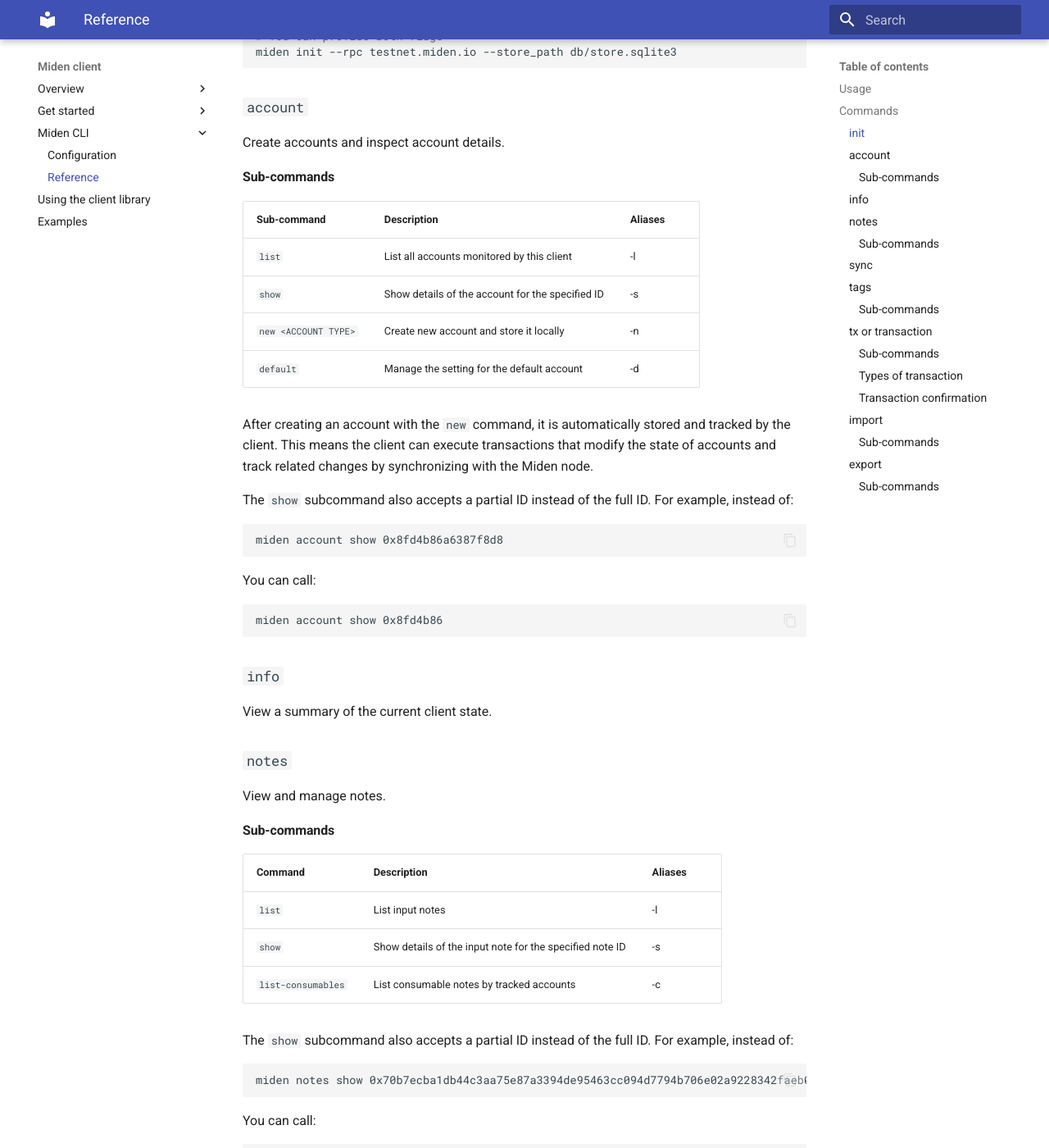
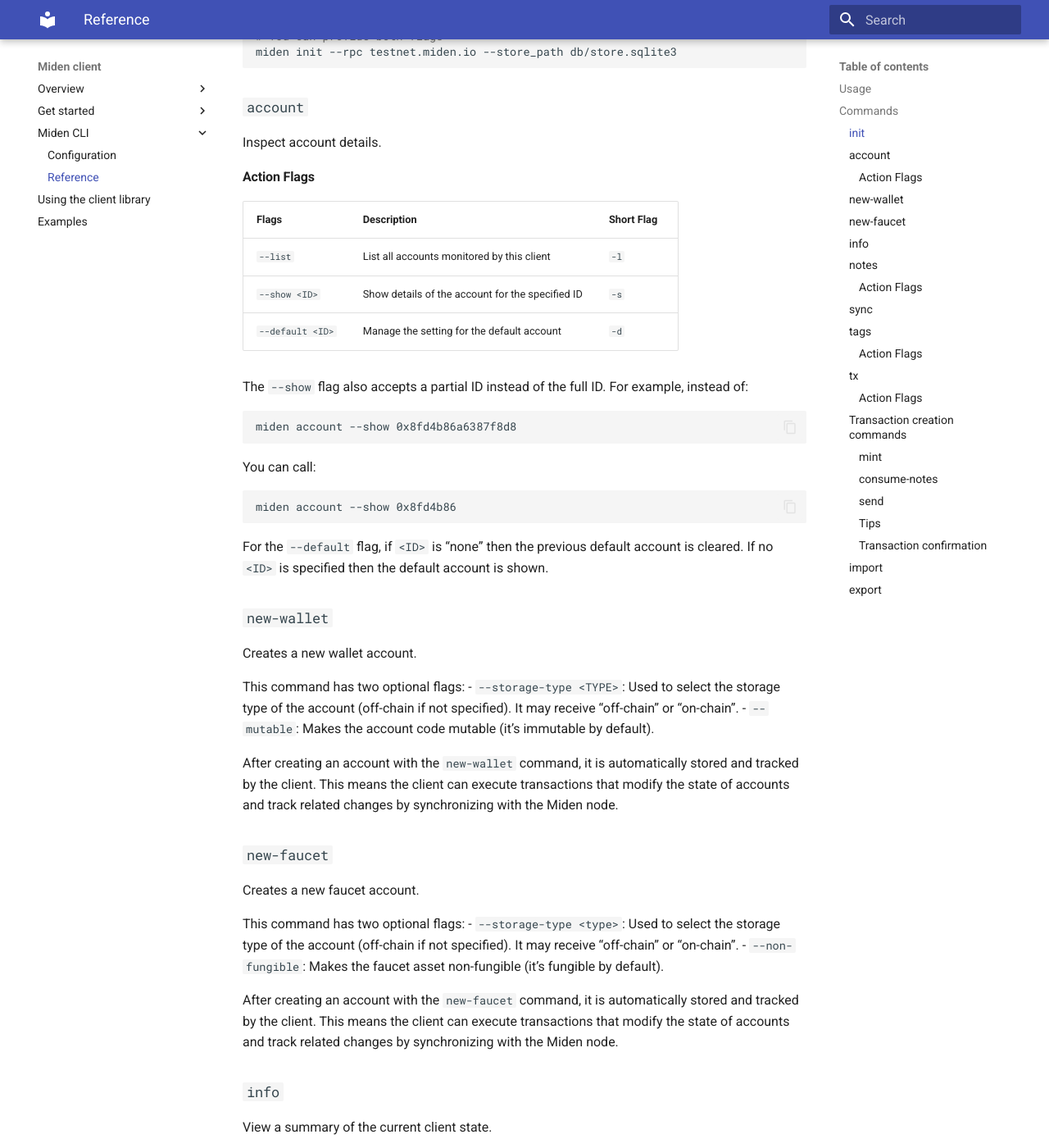
Before and after one commit to 0xPolygonMiden/miden-client, an MkDocs documentation site: the page built from docs/cli-reference.md, in a window 1280 px wide and 1400 px high, scrolled down 1086 px. Shown: the whole window at 82% size. Built offline with MkDocs 1.6.1 and Material for MkDocs 9.7.7, drawn with Linux system fonts in a browser that asks for light colours; some of the changed text lies outside the part shown.

Commit message:
Update cli-reference with new command structure

````diff
--- a/docs/cli-reference.md
+++ b/docs/cli-reference.md
@@ -12,13 +12,13 @@
 Call a command on the `miden-client` like this:
 
 ```sh
-miden <command> <sub-command>
+miden <command> <flags> <arguments>
 ```
 
 Optionally, you can include the `--debug` flag to run the command with debug mode, which enables debug output logs from scripts that were compiled in this mode:
 
 ```sh
-miden --debug <command> <sub-command>
+miden --debug <flags> <arguments>
 ```
 
 Note that the debug flag overrides the `MIDEN_DEBUG` environment variable.
@@ -51,30 +51,49 @@
 
 ### `account`
 
-Create accounts and inspect account details.
+Inspect account details.
 
-#### Sub-commands
+#### Action Flags
 
-| Sub-command | Description                                         | Aliases |
-|---------|-----------------------------------------------------|---------|
-| `list`    | List all accounts monitored by this client         | -l      |
-| `show`    | Show details of the account for the specified ID   | -s      |
-| `new <ACCOUNT TYPE>`  | Create new account and store it locally  | -n      |
-| `default`  | Manage the setting for the default account | -d      |
+| Flags           | Description                                         | Short Flag|
+|-----------------|-----------------------------------------------------|-----------|
+|`--list`         | List all accounts monitored by this client          | `-l`      |
+|`--show <ID>`    | Show details of the account for the specified ID    | `-s`      |
+|`--default <ID>` | Manage the setting for the default account          | `-d`      |
 
-After creating an account with the `new` command, it is automatically stored and tracked by the client. This means the client can execute transactions that modify the state of accounts and track related changes by synchronizing with the Miden node.
-
-The `show` subcommand also accepts a partial ID instead of the full ID. For example, instead of:
+The `--show` flag also accepts a partial ID instead of the full ID. For example, instead of:
 
 ```sh
-miden account show 0x8fd4b86a6387f8d8
+miden account --show 0x8fd4b86a6387f8d8
 ```
 
 You can call:
 
 ```sh
-miden account show 0x8fd4b86
+miden account --show 0x8fd4b86
 ```
+
+For the `--default` flag, if `<ID>` is "none" then the previous default account is cleared. If no `<ID>` is specified then the default account is shown.
+
+### `new-wallet`
+
+Creates a new wallet account.
+
+This command has two optional flags:
+- `--storage-type <TYPE>`: Used to select the storage type of the account (off-chain if not specified). It may receive "off-chain" or "on-chain".
+- `--mutable`: Makes the account code mutable (it's immutable by default).
+
+After creating an account with the `new-wallet` command, it is automatically stored and tracked by the client. This means the client can execute transactions that modify the state of accounts and track related changes by synchronizing with the Miden node.
+
+### `new-faucet`
+
+Creates a new faucet account.
+
+This command has two optional flags:
+- `--storage-type <type>`: Used to select the storage type of the account (off-chain if not specified). It may receive "off-chain" or "on-chain".
+- `--non-fungible`: Makes the faucet asset non-fungible (it's fungible by default).
+
+After creating an account with the `new-faucet` command, it is automatically stored and tracked by the client. This means the client can execute transactions that modify the state of accounts and track related changes by synchronizing with the Miden node.
 
 ### `info`
 
@@ -84,24 +103,30 @@
 
 View and manage notes.
 
-#### Sub-commands
+#### Action Flags
 
-| Command           | Description                                                 | Aliases |
-|-------------------|-------------------------------------------------------------|---------|
-| `list`            | List input notes                                            | -l      |
-| `show`            | Show details of the input note for the specified note ID    | -s      |
-| `list-consumables`| List consumable notes by tracked accounts                   | -c      |
+| Flags             | Description                                                 | Short Flag |
+|-------------------|-------------------------------------------------------------|------------|
+|`--list [<filter>]`| List input notes                                            | `-l`       |
+| `--show <ID>`     | Show details of the input note for the specified note ID    | `-s`       |
 
-The `show` subcommand also accepts a partial ID instead of the full ID. For example, instead of:
+The `--list` flag receives an optional filter:
+    - pending: Only lists pending notes.
+    - commited: Only lists commited notes.
+    - consumed: Only lists consumed notes.
+    - consumable: Only lists consumable notes. An additional `--account-id <ID>` flag may be added to only show notes consumable by the specified account.
+If no filter is specified then all notes are listed.
+
+The `--show` flag also accepts a partial ID instead of the full ID. For example, instead of:
 
 ```sh
-miden notes show 0x70b7ecba1db44c3aa75e87a3394de95463cc094d7794b706e02a9228342faeb0
+miden notes --show 0x70b7ecba1db44c3aa75e87a3394de95463cc094d7794b706e02a9228342faeb0
 ```
 
 You can call:
 
 ```sh
-miden notes show 0x70b7ec
+miden notes --show 0x70b7ec
 ```
 
 ### `sync`
@@ -112,65 +137,73 @@
 
 View and add tags.
 
-#### Sub-commands
+#### Action Flags
+
+| Flag            | Description                                                 | Aliases |
+|-----------------|-------------------------------------------------------------|---------|
+| `--list`        | List all tags monitored by this client                      | `-l`    |
+| `--add <tag>`   | Add a new tag to the list of tags monitored by this client  | `-a`    |
+| `--remove <tag>`| Remove a tag from the list of tags monitored by this client | `-r`    |
+
+### `tx`
+
+View transactions.
+
+#### Action Flags
 
 | Command | Description                                              | Aliases |
 |---------|----------------------------------------------------------|---------|
-| `list`    | List all tags monitored by this client                   | -l      |
-| `add`     | Add a new tag to the list of tags monitored by this client | -a      |
-| `remove`  | Remove a tag from the list of tags monitored by this client | -r      |
-
-### `tx` or `transaction`
-
-Execute and view transactions.
-
-#### Sub-commands
-
-| Command | Description                                              | Aliases |
-|---------|----------------------------------------------------------|---------|
-| `list`  | List tracked transactions                                | -l      |
-| `new  <TX TYPE>` | Execute a transaction, prove and submit it to the node. Once submitted, it gets tracked by the client.   | -n      |
+| `--list`| List tracked transactions                                | -l      |
 
 After a transaction gets executed, two entities start being tracked:
 
 - The transaction itself: It follows a lifecycle from `pending` (initial state) and `committed` (after the node receives it).
 - Output notes that might have been created as part of the transaction (for example, when executing a pay-to-id transaction).
 
-#### Types of transaction
+### Transaction creation commands
+#### `mint`
 
-| Command         | Explanation                                                                                                       |
-|-----------------|-------------------------------------------------------------------------------------------------------------------|
-| `p2id --sender <SENDER ACCOUNT ID> --target <TARGET ACCOUNT ID> --faucet <FAUCET ID> <AMOUNT> --note-type <NOTE_TYPE>`            | Pay-to-id transaction. Sender Account creates a note that a target Account ID can consume. The asset is identifed by the tuple `(FAUCET ID, AMOUNT)`. |
-| `p2idr --sender <SENDER ACCOUNT ID> --target <TARGET ACCOUNT ID> --faucet <FAUCET ID> <AMOUNT> <RECALL_HEIGHT> --note-type <NOTE_TYPE>`            | Pay-to-id With Recall transaction. Sender Account creates a note that a target Account ID can consume, but the Sender will also be able to consume it after `<RECALL_HEIGHT>` is reached. The asset is identifed by the tuple `(FAUCET ID, AMOUNT)`. |
-| `mint --target <TARGET ACCOUNT ID> --faucet <FAUCET ID> <AMOUNT> --note-type <NOTE_TYPE>`           | Creates a note that contains a specific amount tokens minted by a faucet, that the target Account ID can consume|
-| `consume-notes  --account <ACCOUNT ID> [NOTES]`  | Account ID consumes a list of notes, specified by their Note ID |
+Creates a note that contains a specific amount tokens minted by a faucet, that the target Account ID can consume.
 
-`<NOTE_TYPE>` can be either `public` or `private`.
+Usage: `miden mint --target <TARGET ACCOUNT ID> --faucet <FAUCET ID> <AMOUNT> --note-type <NOTE_TYPE>`
 
-For `consume-notes` subcommand, you can also provide a partial ID instead of the full ID for each note. So instead of
+#### `consume-notes`
+
+Account ID consumes a list of notes, specified by their Note ID.
+
+Usage: `miden consume-notes --account <ACCOUNT ID> [NOTES]`
+
+For this command, you can also provide a partial ID instead of the full ID for each note. So instead of
 
 ```sh
-miden tx new consume-notes --account <some-account-id> 0x70b7ecba1db44c3aa75e87a3394de95463cc094d7794b706e02a9228342faeb0 0x80b7ecba1db44c3aa75e87a3394de95463cc094d7794b706e02a9228342faeb0
+miden consume-notes --account <some-account-id> 0x70b7ecba1db44c3aa75e87a3394de95463cc094d7794b706e02a9228342faeb0 0x80b7ecba1db44c3aa75e87a3394de95463cc094d7794b706e02a9228342faeb0
 ```
 
 You can do:
 
 ```sh
-miden tx new consume-notes --account <some-account-id> 0x70b7ecb 0x80b7ecb
+miden consume-notes --account <some-account-id> 0x70b7ecb 0x80b7ecb
 ```
 
-Also, for `p2id`, `p2idr` and `consume-notes`, you can omit the `--sender` and `--account` flags to use the default account defined in the [config](./cli-config.md). If you omit the flag but have no default account defined in the config, you'll get an error instead.
+#### `send`
+
+Sends assets to another account. Sender Account creates a note that a target Account ID can consume. The asset is identifed by the tuple `(FAUCET ID, AMOUNT)`. The note can be configured to be recallable making the sender able to consume it after a height is reached.
+
+Usage: `miden send --sender <SENDER ACCOUNT ID> --target <TARGET ACCOUNT ID> --faucet <FAUCET ID>  --note-type <NOTE_TYPE> <AMOUNT> <RECALL_HEIGHT>`
+
+#### Tips
+For `send` and `consume-notes`, you can omit the `--sender` and `--account` flags to use the default account defined in the [config](./cli-config.md). If you omit the flag but have no default account defined in the config, you'll get an error instead.
 
 For every command which needs an account ID (either wallet or faucet), you can also provide a partial ID instead of the full ID for each account. So instead of
 
 ```sh
-miden tx new p2id --sender 0x80519a1c5e3680fc --target 0x8fd4b86a6387f8d8 --faucet 0xa99c5c8764d4e011 100
+miden send --sender 0x80519a1c5e3680fc --target 0x8fd4b86a6387f8d8 --faucet 0xa99c5c8764d4e011 100
 ```
 
 You can do:
 
 ```sh
-miden tx new p2id --sender 0x80519 --target 0x8fd4b --faucet 0xa99c5 100
+miden send --sender 0x80519 --target 0x8fd4b --faucet 0xa99c5 100
 ```
 
 #### Transaction confirmation
@@ -187,27 +220,14 @@
 Continue with proving and submission? Changes will be irreversible once the proof is finalized on the rollup (Y/N)
 ```
 
-This confirmation can be skipped in non-interactive environments by providing the `--force` flag (`miden tx new --force ...`):
+This confirmation can be skipped in non-interactive environments by providing the `--force` flag (`miden send --force ...`):
 
 ### `import`
 
-Import entities managed by the client, such as accounts and notes.
+Import entities managed by the client, such as accounts and notes. The type of entitie is inferred.
 
-#### Sub-commands
-
-| Command | Description                                              | Aliases |
-|---------|----------------------------------------------------------|---------|
-| `account`  | Import accounts from binary files | -a      |
-| `note`     | Import input note data from a binary file | -n      |
-
-The `import note` subcommand verifies that the note that is about to be imported exists on chain. The user can add an optional flag `--no-verify` that skips this verification.
+When importing notes the CLI verifies that they exist on chain. The user can add an optional flag `--no-verify` that skips this verification.
 
 ### `export`
 
-Export entities managed by the client, such as accounts and notes.
-
-#### Sub-commands
-
-| Command | Description                                              | Aliases |
-|---------|----------------------------------------------------------|---------|
-| `note`          | Export input note data to a binary file        | -n      |
+Export input note data to a binary file .
````
